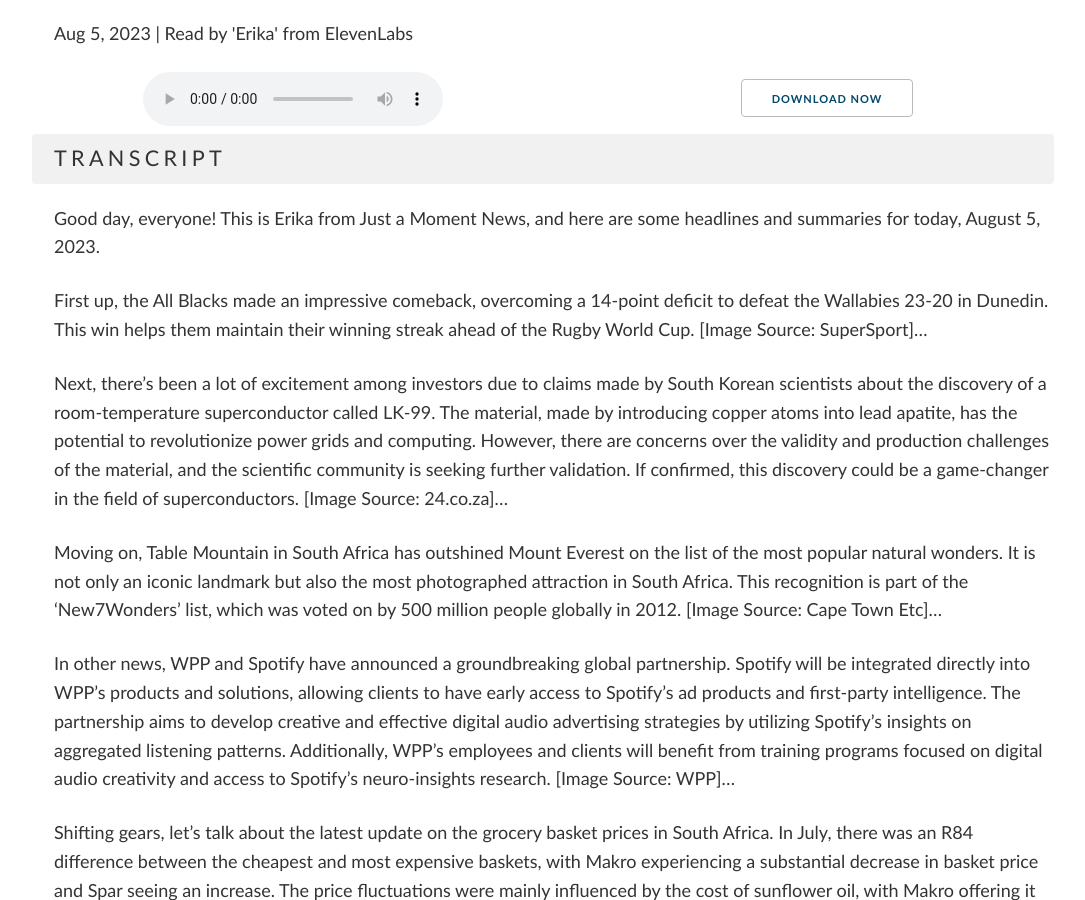
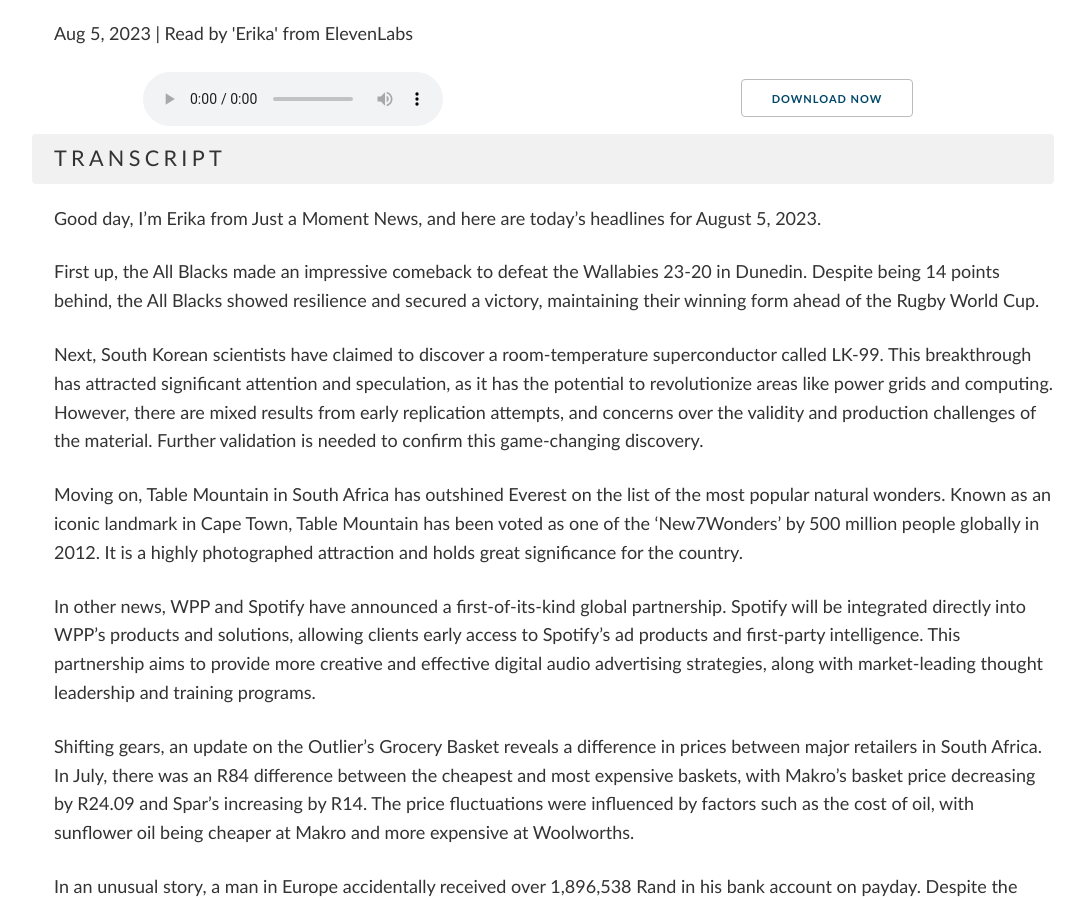
Before and after one commit to shauntrennery/moment, a Jekyll site: the page built from docs/_posts/2023-08-05-news.md, in a window 1280 px wide and 900 px high, scrolled down 467 px. Shown: the whole window, without its empty margins (86-1171 px from the left). Built offline with Jekyll 4.4.1, drawn with Linux system fonts in a browser that asks for light colours; comment, search, counter and statistics services are not loaded; some of the changed text lies outside the part shown.

Commit message:
Add 2023-08-05 Just a Moment News

```diff
--- a/docs/_posts/2023-08-05-news.md
+++ b/docs/_posts/2023-08-05-news.md
@@ -15,20 +15,22 @@
 
 ### Transcript
 
-Good day, everyone! This is Erika from Just a Moment News, and here are some headlines and summaries for today, August 5, 2023.
+Good day, I'm Erika from Just a Moment News, and here are today's headlines for August 5, 2023.
 
-First up, the All Blacks made an impressive comeback, overcoming a 14-point deficit to defeat the Wallabies 23-20 in Dunedin. This win helps them maintain their winning streak ahead of the Rugby World Cup. [Image Source: SuperSport]...
+First up, the All Blacks made an impressive comeback to defeat the Wallabies 23-20 in Dunedin. Despite being 14 points behind, the All Blacks showed resilience and secured a victory, maintaining their winning form ahead of the Rugby World Cup.
 
-Next, there's been a lot of excitement among investors due to claims made by South Korean scientists about the discovery of a room-temperature superconductor called LK-99. The material, made by introducing copper atoms into lead apatite, has the potential to revolutionize power grids and computing. However, there are concerns over the validity and production challenges of the material, and the scientific community is seeking further validation. If confirmed, this discovery could be a game-changer in the field of superconductors. [Image Source: 24.co.za]...
+Next, South Korean scientists have claimed to discover a room-temperature superconductor called LK-99. This breakthrough has attracted significant attention and speculation, as it has the potential to revolutionize areas like power grids and computing. However, there are mixed results from early replication attempts, and concerns over the validity and production challenges of the material. Further validation is needed to confirm this game-changing discovery.
 
-Moving on, Table Mountain in South Africa has outshined Mount Everest on the list of the most popular natural wonders. It is not only an iconic landmark but also the most photographed attraction in South Africa. This recognition is part of the 'New7Wonders' list, which was voted on by 500 million people globally in 2012. [Image Source: Cape Town Etc]...
+Moving on, Table Mountain in South Africa has outshined Everest on the list of the most popular natural wonders. Known as an iconic landmark in Cape Town, Table Mountain has been voted as one of the 'New7Wonders' by 500 million people globally in 2012. It is a highly photographed attraction and holds great significance for the country.
 
-In other news, WPP and Spotify have announced a groundbreaking global partnership. Spotify will be integrated directly into WPP's products and solutions, allowing clients to have early access to Spotify's ad products and first-party intelligence. The partnership aims to develop creative and effective digital audio advertising strategies by utilizing Spotify's insights on aggregated listening patterns. Additionally, WPP's employees and clients will benefit from training programs focused on digital audio creativity and access to Spotify's neuro-insights research. [Image Source: WPP]...
+In other news, WPP and Spotify have announced a first-of-its-kind global partnership. Spotify will be integrated directly into WPP's products and solutions, allowing clients early access to Spotify's ad products and first-party intelligence. This partnership aims to provide more creative and effective digital audio advertising strategies, along with market-leading thought leadership and training programs.
 
-Shifting gears, let's talk about the latest update on the grocery basket prices in South Africa. In July, there was an R84 difference between the cheapest and most expensive baskets, with Makro experiencing a substantial decrease in basket price and Spar seeing an increase. The price fluctuations were mainly influenced by the cost of sunflower oil, with Makro offering it at a lower price compared to June and Woolworths increasing its price. [Image Source: The Outlier]...
+Shifting gears, an update on the Outlier's Grocery Basket reveals a difference in prices between major retailers in South Africa. In July, there was an R84 difference between the cheapest and most expensive baskets, with Makro's basket price decreasing by R24.09 and Spar's increasing by R14. The price fluctuations were influenced by factors such as the cost of oil, with sunflower oil being cheaper at Makro and more expensive at Woolworths.
 
-Now, onto an unusual story. A man in Europe accidentally received a payment of over 1,896,538 Rand in his bank account and decided to keep it. The company he worked for, Kaposvár, made an error and wanted the money back, but the man refused to return any of it. As a result, he has been taken to court over the dispute. [Image Source: IOL]...
+In an unusual story, a man in Europe accidentally received over 1,896,538 Rand in his bank account on payday. Despite the company's request to return the money, the man decided to keep it and has been taken to court over the dispute. The legal battle continues as the Somogy County Prosecutor's Office charges him for refusing to return the funds.
 
-Lastly, concerning news about our planet's health. The oceans have reached their hottest recorded temperature, surpassing a record set in 2016. This increase in sea surface temperature has dire implications for climate change and its impact on the environment. Oceans play a crucial role in regulating climate, absorbing heat, producing oxygen, and influencing weather patterns. [Image Source: BBC]...
+Furthermore, the oceans have reached their hottest recorded temperature, surpassing a 2016 record. This increase in sea surface temperature has dire implications for the planet's health, as oceans play a vital role in climate regulation, oxygen production, and weather patterns.
 
-And that's it for today's news stories! Stay informed and have a great day, everyone. This is Erika from Just a Moment News, signing off.
+Lastly, a new Australian mini-series called "The Lost Flowers of Alice Hart" is gaining attention. Based on the novel by Holly Ringland, the series is described as an unapologetic melodrama, filled with lies, secrets, and intense emotional storms that affect the lives of its characters.
+
+That's all for today's news. Stay informed, and have a great day! This is Erika from Just a Moment News, signing off.
```
Also changed, not shown: other parts of docs/_posts/2023-08-05-news.md (+3 -3 lines).
